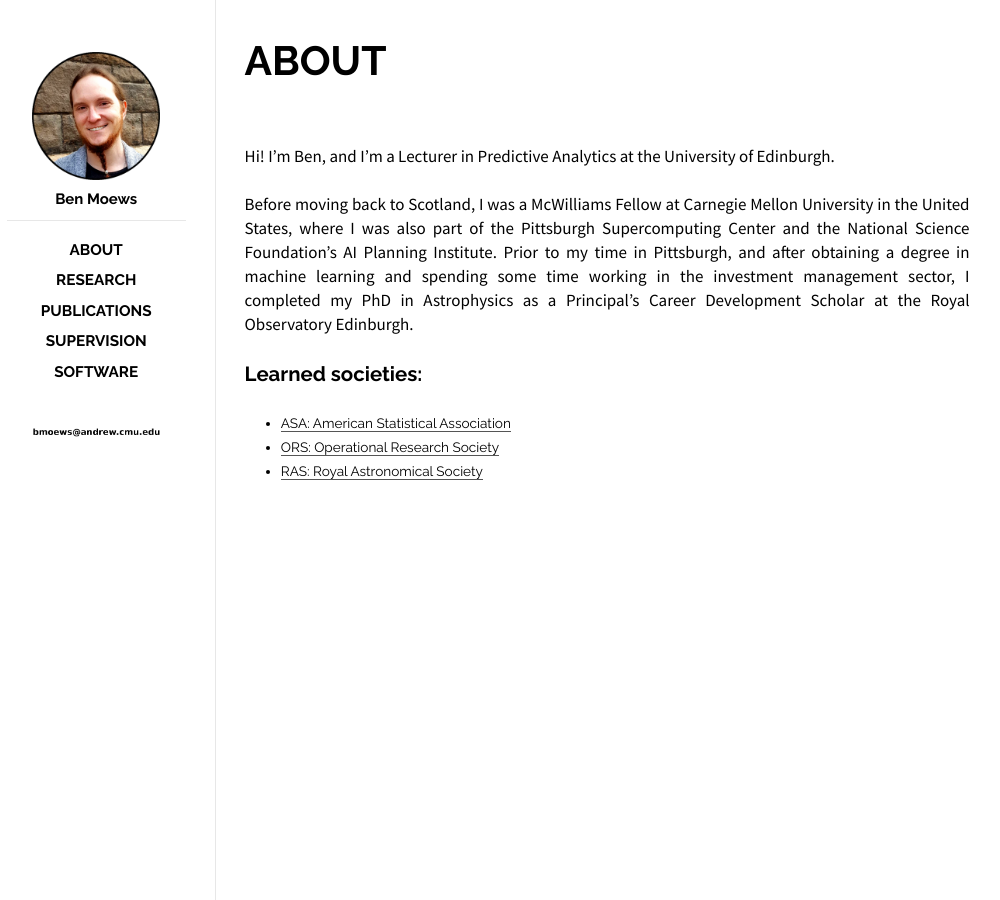
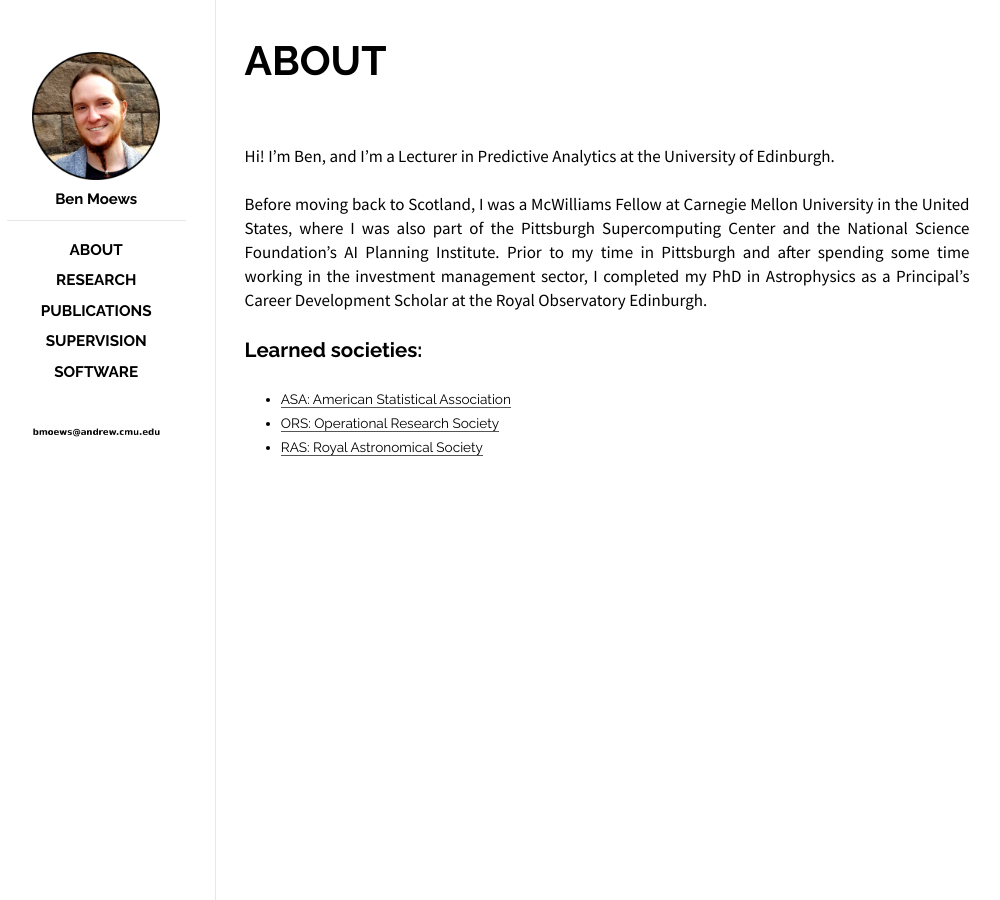
Before and after one commit to moews/moews.github.io, a Jekyll site: the page built from _posts/2017-03-27-about.md, in a window 1280 px wide. Shown: the whole page, without its empty margins (143-1143 px from the left). Built offline with Jekyll 4.4.1, drawn with Linux system fonts in a browser that asks for light colours.

Commit message:
Update 2017-03-27-about.md

```diff
--- a/_posts/2017-03-27-about.md
+++ b/_posts/2017-03-27-about.md
@@ -12,7 +12,7 @@
 
 Hi! I’m Ben, and I’m a Lecturer in Predictive Analytics at the University of Edinburgh.
 
-Before moving back to Scotland, I was a McWilliams Fellow at Carnegie Mellon University in the United States, where I was also part of the Pittsburgh Supercomputing Center and the National Science Foundation’s AI Planning Institute. Prior to my time in Pittsburgh, and after obtaining a degree in machine learning and spending some time working in the investment management sector, I completed my PhD in Astrophysics as a Principal’s Career Development Scholar at the Royal Observatory Edinburgh.
+Before moving back to Scotland, I was a McWilliams Fellow at Carnegie Mellon University in the United States, where I was also part of the Pittsburgh Supercomputing Center and the National Science Foundation’s AI Planning Institute. Prior to my time in Pittsburgh and after spending some time working in the investment management sector, I completed my PhD in Astrophysics as a Principal’s Career Development Scholar at the Royal Observatory Edinburgh.
 
 <!--Hi! I'm Ben, and I'm a Lecturer in Predictive Analytics at the University of Edinburgh. Before moving back to Scotland, I was a McWilliams Fellow at Carnegie Mellon University in the United States, where I was also part of the Pittsburgh Supercomputing Center and the NSF AI Planning Institute.
 
```
